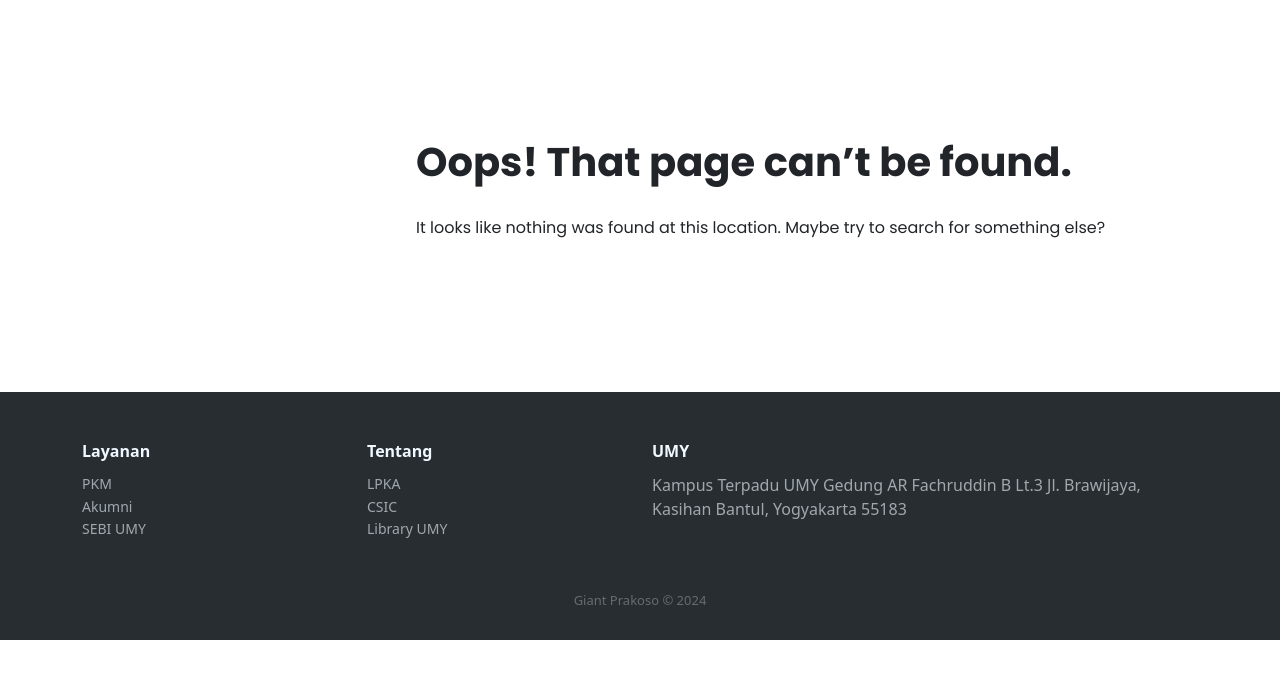
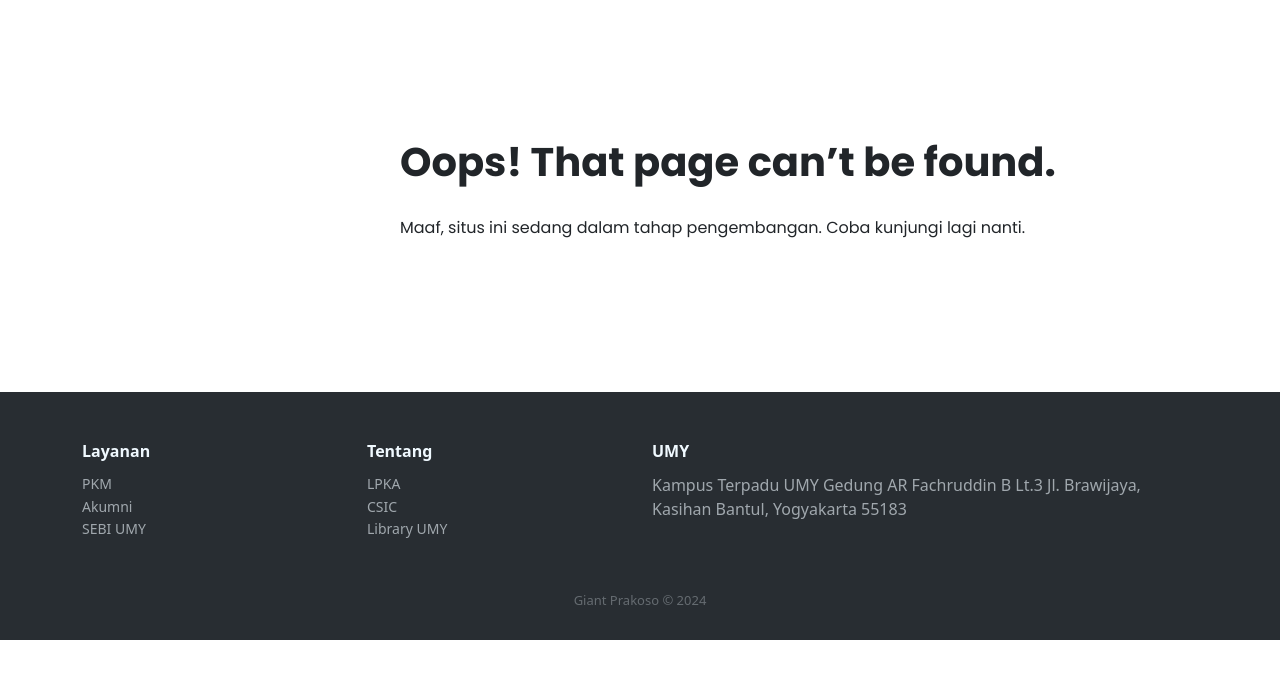
Before and after one commit to giant-paw/UCP1_PDW_20220140105, a plain HTML site: page error.html in a window 1280 px wide. Shown: the part 93-772 px from the top of the page. Drawn offline with nearby package versions, Linux system fonts and the light colour scheme.

Commit message:
ditengah in

```diff
--- a/error.html
+++ b/error.html
@@ -75,7 +75,7 @@
         <div class="pesan">
             <div class="judul_error" style="font-family: Poppins;">
                 <h1 style="font-weight: 700; margin-bottom: 30px;">Oops! That page can’t be found.</h1>
-                <p>It looks like nothing was found at this location. Maybe try to search for something else?</p>
+                <p>Maaf, situs ini sedang dalam tahap pengembangan. Coba kunjungi lagi nanti.</p>
             </div>
         </div>
     </section>
--- a/style/style.css
+++ b/style/style.css
@@ -180,5 +180,5 @@
 .pesan {
     margin-top: 19vh;
     margin-bottom: 19vh;
-    margin-left: 52vh;
+    margin-left: 50vh;
 }
```
